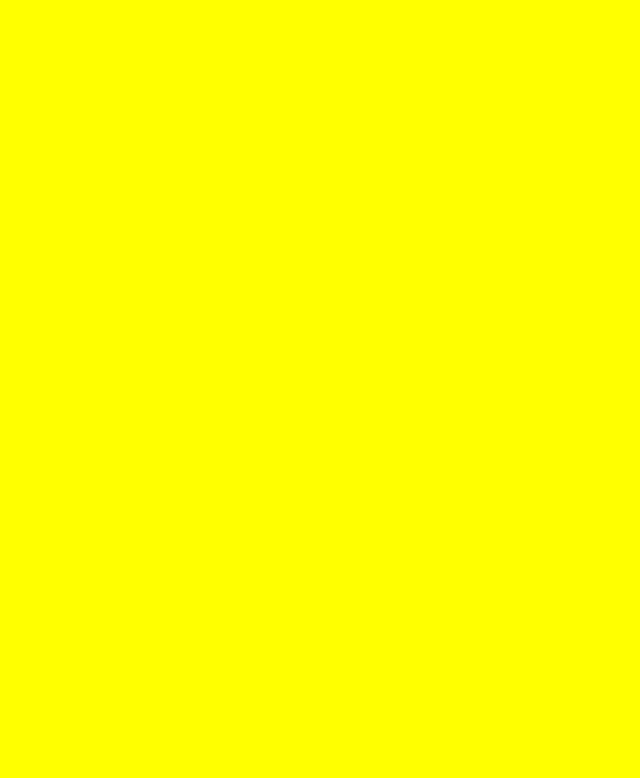
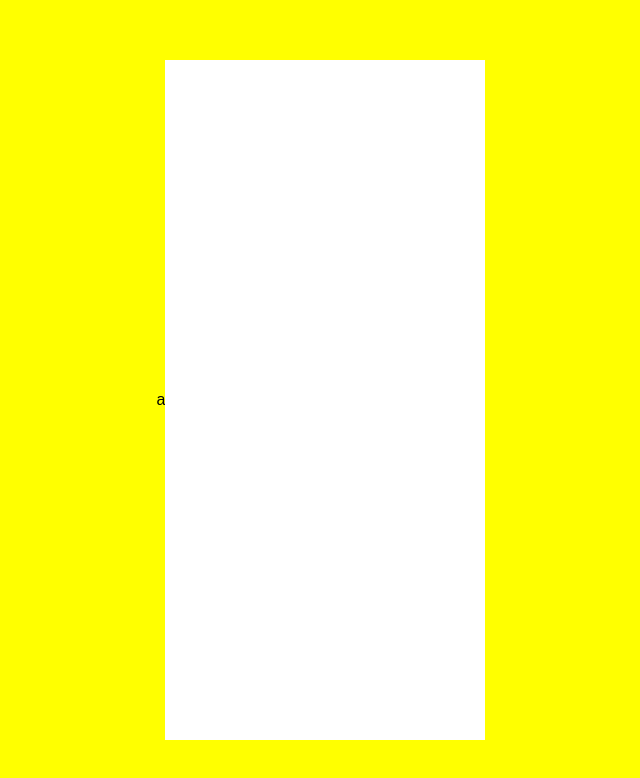
Before and after one commit to williac0374/Full, a plain HTML site: page index.html in a window 1280 px wide. Shown: the whole page, without its empty margins (319-959 px from the left). Drawn offline with Linux system fonts and the light colour scheme.

Commit message:
Update index.html

```diff
--- a/index.html
+++ b/index.html
@@ -25,15 +25,17 @@
   font-family: Arial, sans-serif;
   text-align: center;
 }
-
-        #tululoogame {
+canvas {
+  // border: 2px solid #000;
+  background-color: white;
   margin: 0;
   padding: 0;
 }
+
 </style>
 </head>
-<body>
-
+<body>a
+<canvas id="canvas" width="320" height="680"></canvas>
 
 <script>
 /* * 2. JavaScript Solution: Intercepts 'touchmove' events to block the pinch-zoom gesture.
@@ -58,9 +60,20 @@
     }
     lastTouchEnd = now;
   }, false);
+
+
+
+
+  function start(){
+
+  }
+  function loop(){
+
+  }
+  function draw(){
+
+  }
   </script>
-
-    <div id='tululoogame'></div>
-    <script type='text/javascript' src='game.js'></script>
+  <script type='text/javascript' src='engine.js'></script>
   </body>
   </html>
```
Lines whose indentation alone changed are shown as unchanged.
